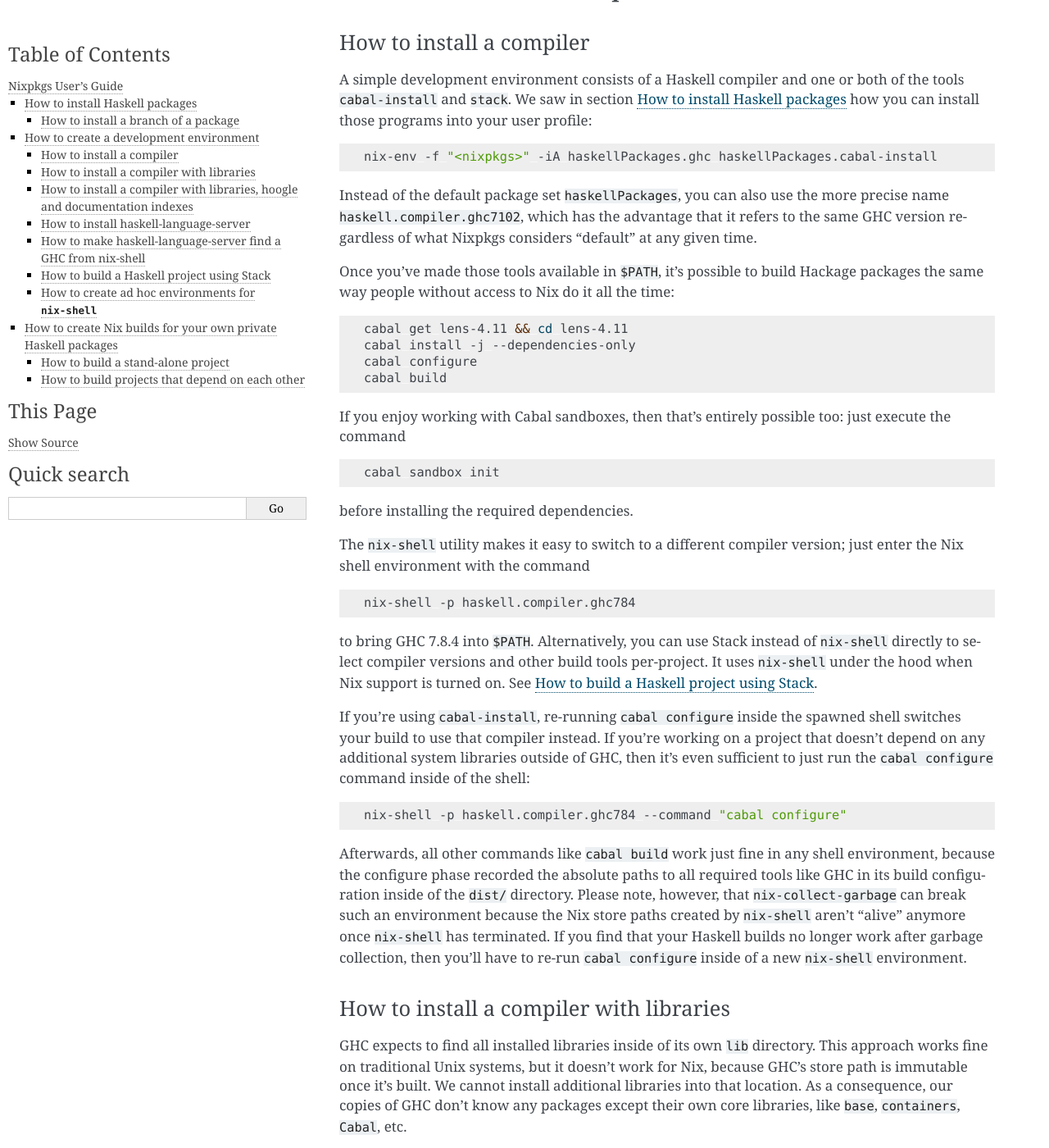
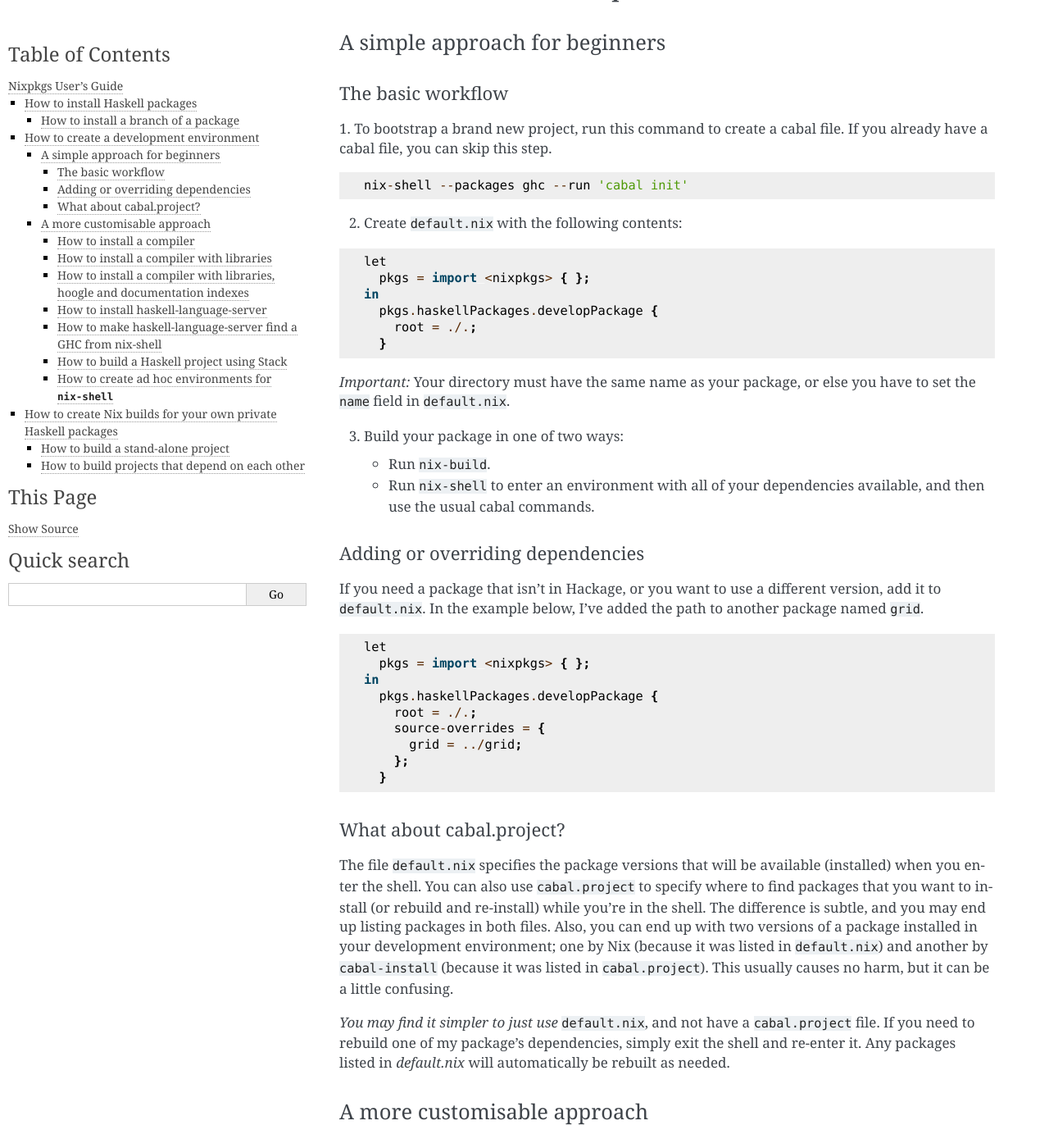
Before and after one commit to NixOS/cabal2nix, a Sphinx documentation site: the page built from doc/nixpkgs-users-guide.rst, in a window 1280 px wide and 1400 px high, scrolled down 2931 px. Shown: the whole window at 82% size. Built offline with Sphinx 7.4.7, drawn with Linux system fonts in a browser that asks for light colours.

Commit message:
added simpler workflow

```diff
--- a/doc/nixpkgs-users-guide.rst
+++ b/doc/nixpkgs-users-guide.rst
@@ -166,8 +166,89 @@
 How to create a development environment
 ---------------------------------------
 
+A simple approach for beginners
+~~~~~~~~~~~~~~~~~~~~~~~~~~~~~~~
+
+The basic workflow
+^^^^^^^^^^^^^^^^^^
+
+1. To bootstrap a brand new project, run this command to create a cabal
+file.
+If you already have a cabal file, you can skip this step.
+
+::
+
+   nix-shell --packages ghc --run 'cabal init'
+
+2. Create ``default.nix`` with the following contents:
+
+::
+
+   let
+     pkgs = import <nixpkgs> { };
+   in
+     pkgs.haskellPackages.developPackage {
+       root = ./.;
+     }
+
+*Important:* Your directory must have the same name as your package,
+or else you have to set the ``name`` field in ``default.nix``.
+
+3. Build your package in one of two ways:
+
+   - Run ``nix-build``.
+   - Run ``nix-shell`` to enter an environment with all of your
+     dependencies available, and then use the usual cabal commands.
+
+Adding or overriding dependencies
+^^^^^^^^^^^^^^^^^^^^^^^^^^^^^^^^^
+
+If you need a package that isn't in Hackage, or you want to use a
+different version, add it to ``default.nix``.
+In the example below, I've added the path to another package named
+``grid``.
+
+::
+
+   let
+     pkgs = import <nixpkgs> { };
+   in
+     pkgs.haskellPackages.developPackage {
+       root = ./.;
+       source-overrides = {
+         grid = ../grid;
+       };
+     }
+
+What about cabal.project?
+^^^^^^^^^^^^^^^^^^^^^^^^^
+
+The file ``default.nix`` specifies the package versions that will
+be available (installed) when you enter the shell.
+You can also use ``cabal.project`` to specify where to find packages that
+you want to install (or rebuild and re-install) while you're in the
+shell.
+The difference is subtle, and you may end up listing packages in
+both files.
+Also, you can end up with two versions of a package installed in your
+development environment;
+one by Nix (because it was listed in ``default.nix``)
+and another by ``cabal-install`` (because it was listed in
+``cabal.project``).
+This usually causes no harm, but it can be a little confusing.
+
+*You may find it simpler to just use* ``default.nix``,
+and not have a ``cabal.project`` file.
+If you need to rebuild one of my package's dependencies, simply exit the
+shell and re-enter it.
+Any packages listed in `default.nix` will automatically be rebuilt as
+needed.
+
+A more customisable approach
+~~~~~~~~~~~~~~~~~~~~~~~~~~~~
+
 How to install a compiler
-~~~~~~~~~~~~~~~~~~~~~~~~~
+^^^^^^^^^^^^^^^^^^^^^^^^^
 
 A simple development environment consists of a Haskell compiler and one
 or both of the tools ``cabal-install`` and ``stack``. We saw in section
@@ -237,7 +318,7 @@
 ``cabal configure`` inside of a new ``nix-shell`` environment.
 
 How to install a compiler with libraries
-~~~~~~~~~~~~~~~~~~~~~~~~~~~~~~~~~~~~~~~~
+^^^^^^^^^^^^^^^^^^^^^^^^^^^^^^^^^^^^^^^^
 
 GHC expects to find all installed libraries inside of its own ``lib``
 directory. This approach works fine on traditional Unix systems, but it
@@ -337,7 +418,7 @@
 If you are certain that you’ll use only one GHC environment which is
 located in your user profile, then you can use the following code, too,
 which has the advantage that it doesn’t contain any paths from the Nix
-store, i.e. those settings always remain valid even if a ``nix-env -u``
+store, i.e. those settings always remain valid even if a ``nix-env -u``
 operation updates the GHC environment in your profile:
 
 .. code:: bash
@@ -350,7 +431,7 @@
    fi
 
 How to install a compiler with libraries, hoogle and documentation indexes
-~~~~~~~~~~~~~~~~~~~~~~~~~~~~~~~~~~~~~~~~~~~~~~~~~~~~~~~~~~~~~~~~~~~~~~~~~~
+^^^^^^^^^^^^^^^^^^^^^^^^^^^^^^^^^^^^^^^^^^^^^^^^^^^^^^^^^^^^^^^^^^^^^^^^^^
 
 If you plan to use your environment for interactive programming, not
 just compiling random Haskell code, you might want to replace
@@ -437,7 +518,7 @@
    };
 
 How to install haskell-language-server
-~~~~~~~~~~~~~~~~~~~~~~~~~~~~~~~~~~~~~~
+^^^^^^^^^^^^^^^^^^^^^^^^^^^^^^^^^^^^^^
 
 In short: Install ``pkgs.haskell-language-server`` and use the
 ``haskell-language-server-wrapper`` command to run it. See the `hls
@@ -459,22 +540,22 @@
    pkgs.haskell-language-server.override { supportedGhcVersions = [ "884" "901" ]; }
 
 When you run ``haskell-language-server-wrapper`` it will detect the ghc
-version used by the project you are working on (by asking e.g. cabal or
+version used by the project you are working on (by asking e.g. cabal or
 stack) and pick the appropriate above mentioned binary from your path.
 
 Be careful when installing hls globally and using a pinned nixpkgs for a
 Haskell project in a nix-shell. If the nixpkgs versions deviate to much
-(e.g. use different ``glibc`` versions) hls might fail. It is
+(e.g. use different ``glibc`` versions) hls might fail. It is
 recommended to then install hls in the nix-shell from the nixpkgs
 version pinned in there.
 
-If you know, that you only use one ghc version, e.g. in a project
+If you know, that you only use one ghc version, e.g. in a project
 specific nix-shell You can either use an override as given above or
 simply install ``pkgs.haskellPackages.haskell-language-server`` instead
 of the top-level attribute ``pkgs.haskell-language-server``.
 
 How to make haskell-language-server find a GHC from nix-shell
-~~~~~~~~~~~~~~~~~~~~~~~~~~~~~~~~~~~~~~~~~~~~~~~~~~~~~~~~~~~~~
+^^^^^^^^^^^^^^^^^^^^^^^^^^^^^^^^^^^^^^^^^^^^^^^^^^^^^^^^^^^^^
 
 If you use nix-shell for your development environments then ``haskell-language-server``
 will not find an installed GHC or will find a GHC with an installed package set
@@ -498,7 +579,7 @@
 such as `Nix Environment Selector <https://github.com/arrterian/nix-env-selector>`__ for VSCode.
 
 How to build a Haskell project using Stack
-~~~~~~~~~~~~~~~~~~~~~~~~~~~~~~~~~~~~~~~~~~
+^^^^^^^^^^^^^^^^^^^^^^^^^^^^^^^^^^^^^^^^^^
 
 `Stack <http://haskellstack.org>`__ is a popular build tool for Haskell
 projects. It has first-class support for Nix. Stack can optionally use
@@ -584,7 +665,7 @@
    }
 
 How to create ad hoc environments for ``nix-shell``
-~~~~~~~~~~~~~~~~~~~~~~~~~~~~~~~~~~~~~~~~~~~~~~~~~~~
+^^^^^^^^^^^^^^^^^^^^^^^^^^^^^^^^^^^^^^^^^^^^^^^^^^^
 
 The easiest way to create an ad hoc development environment is to run
 ``nix-shell`` with the appropriate GHC environment given on the
@@ -622,7 +703,7 @@
 ``nix-shell --argstr compiler ghc784``.
 
 If you need such an environment because you’d like to compile a Hackage
-package outside of Nix — i.e. because you’re hacking on the latest
+package outside of Nix — i.e. because you’re hacking on the latest
 version from Git —, then the package set provides suitable nix-shell
 environments for you already! Every Haskell package has an ``env``
 attribute that provides a shell environment suitable for compiling that
```
